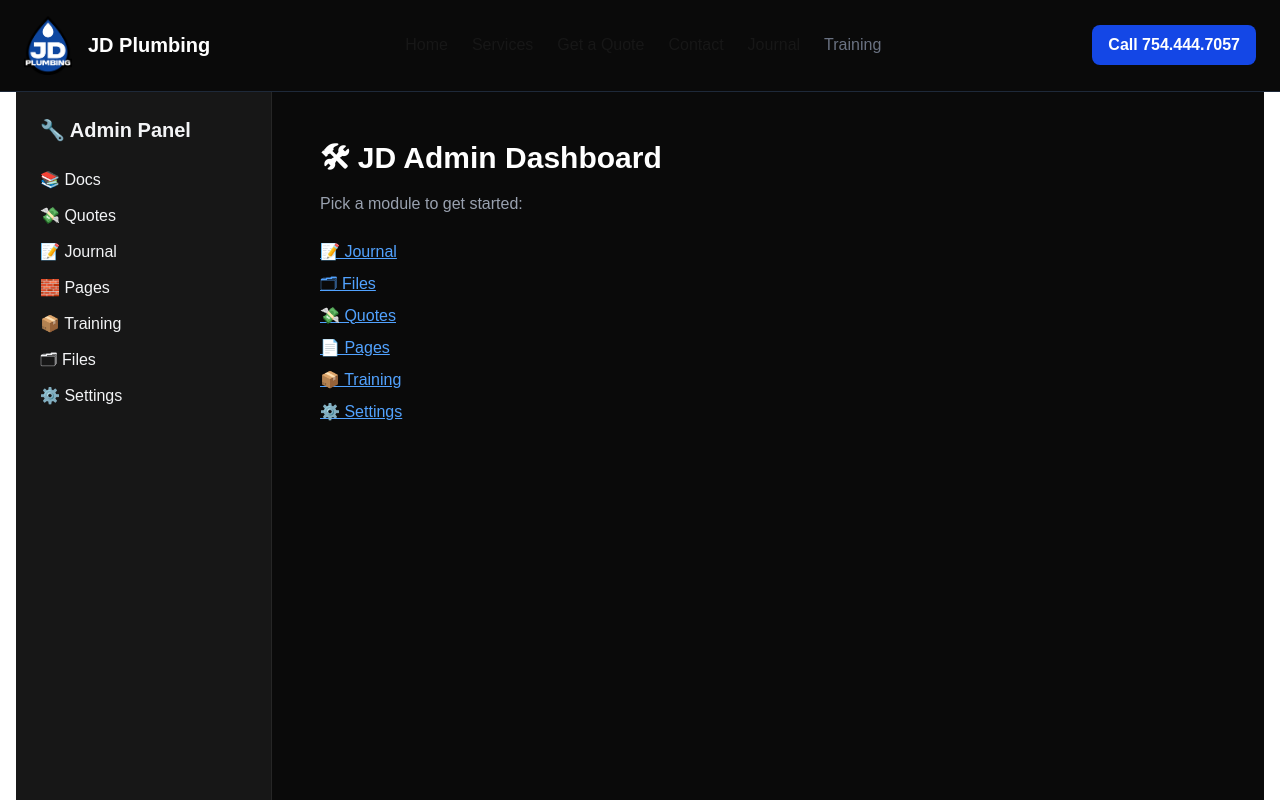
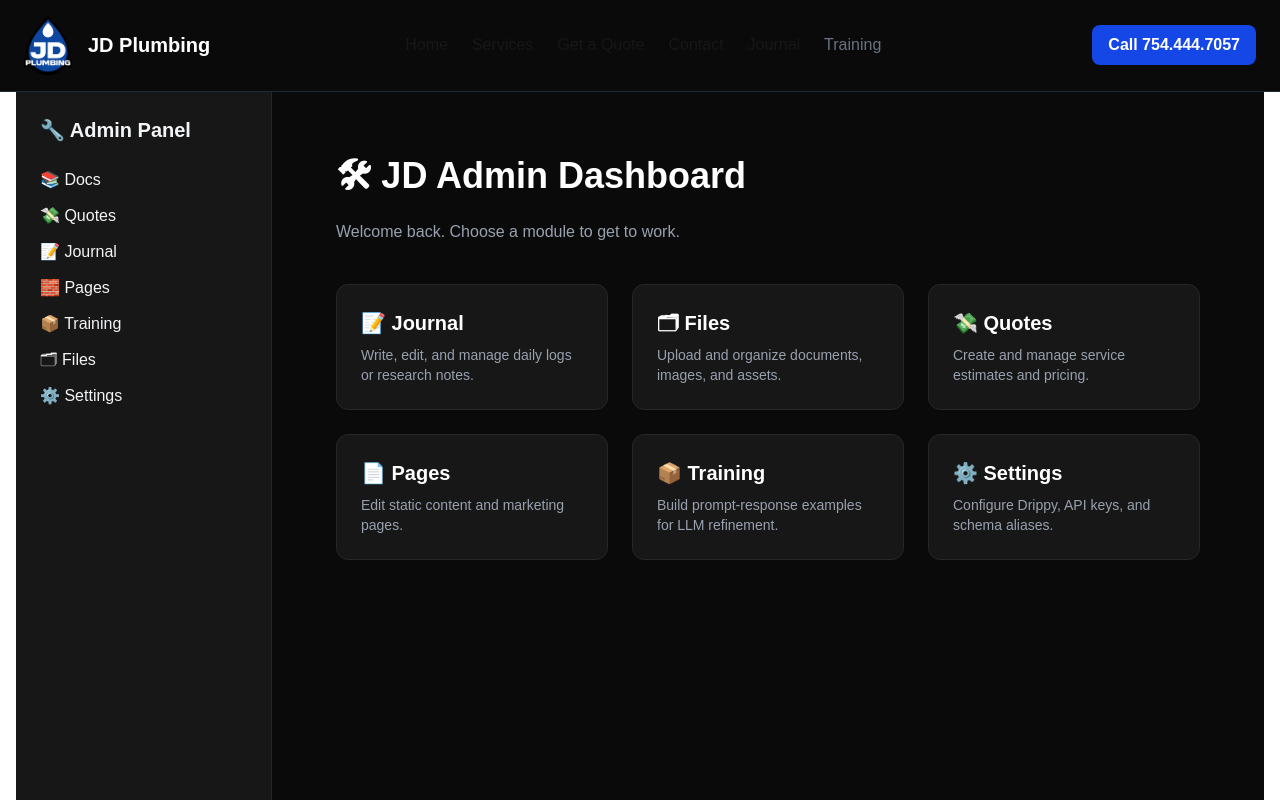
Before and after one commit to JDPlumbing/jd-plumbing-site, a Next.js app: page /admin in a window 1280 px wide. Shown: the top 800 px of the page. Built offline with nearby package versions, Linux system fonts and the light colour scheme.

Commit message:
Replace admin page with nicer dashboard

```diff
--- a/src/app/admin/page.tsx
+++ b/src/app/admin/page.tsx
@@ -1,17 +1,60 @@
 // src/app/admin/page.tsx
-export default function AdminHome() {
+
+import Link from 'next/link'
+
+const tools = [
+  {
+    href: '/admin/journal',
+    title: '📝 Journal',
+    description: 'Write, edit, and manage daily logs or research notes.',
+  },
+  {
+    href: '/admin/files',
+    title: '🗂 Files',
+    description: 'Upload and organize documents, images, and assets.',
+  },
+  {
+    href: '/admin/quotes',
+    title: '💸 Quotes',
+    description: 'Create and manage service estimates and pricing.',
+  },
+  {
+    href: '/admin/pages',
+    title: '📄 Pages',
+    description: 'Edit static content and marketing pages.',
+  },
+  {
+    href: '/admin/train',
+    title: '📦 Training',
+    description: 'Build prompt-response examples for LLM refinement.',
+  },
+  {
+    href: '/admin/settings',
+    title: '⚙️ Settings',
+    description: 'Configure Drippy, API keys, and schema aliases.',
+  },
+]
+
+export default function AdminDashboard() {
   return (
-    <div className="p-6 text-white">
-      <h1 className="text-3xl font-bold mb-4">🛠 JD Admin Dashboard</h1>
-      <p className="text-gray-400 mb-6">Pick a module to get started:</p>
-      <ul className="space-y-2 underline text-blue-400">
-        <li><a href="/admin/journal">📝 Journal</a></li>
-        <li><a href="/admin/files">🗂 Files</a></li>
-        <li><a href="/admin/quotes">💸 Quotes</a></li>
-        <li><a href="/admin/pages">📄 Pages</a></li>
-        <li><a href="/admin/train">📦 Training</a></li>
-        <li><a href="/admin/settings">⚙️ Settings</a></li>
-      </ul>
+    <div className="p-10 text-white">
+      <h1 className="text-4xl font-bold mb-6">🛠 JD Admin Dashboard</h1>
+      <p className="text-gray-400 mb-10">
+        Welcome back. Choose a module to get to work.
+      </p>
+
+      <div className="grid grid-cols-1 sm:grid-cols-2 lg:grid-cols-3 gap-6">
+        {tools.map((tool) => (
+          <Link
+            key={tool.href}
+            href={tool.href}
+            className="block border border-neutral-800 bg-neutral-900 rounded-xl p-6 hover:border-blue-500 transition"
+          >
+            <h2 className="text-xl font-semibold mb-2">{tool.title}</h2>
+            <p className="text-gray-400 text-sm">{tool.description}</p>
+          </Link>
+        ))}
+      </div>
     </div>
   )
 }
```
